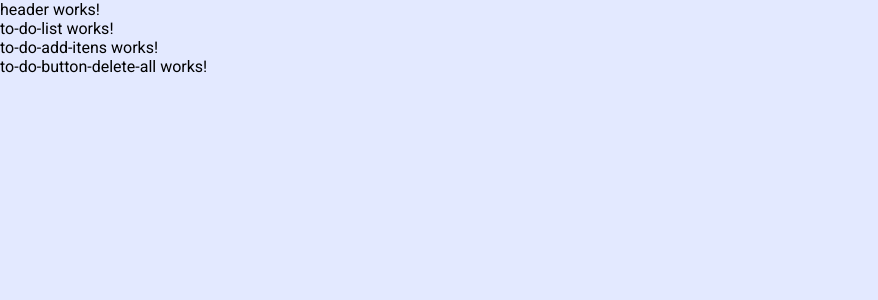
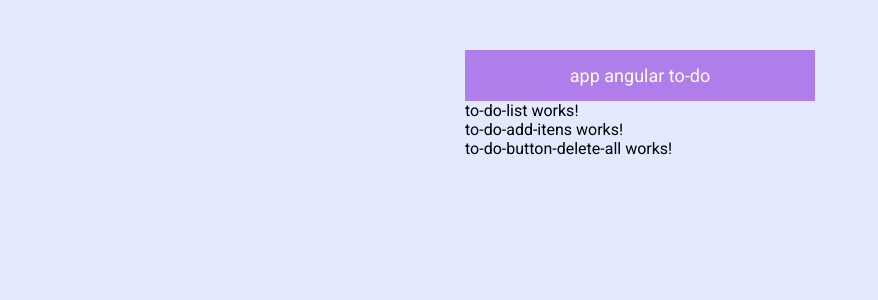
Before and after one commit to jvmhonorato/app-angular-todo, an Angular app: page / in a window 1280 px wide. Shown: the top 300 px of the page, without its empty margins (0-878 px from the left). Built offline with nearby package versions, Linux system fonts and the light colour scheme.

Commit message:
add scss class container  in home component, move add and delete component to to-do-list.component

```diff
--- a/src/app/modules/home/components/header/header.component.html
+++ b/src/app/modules/home/components/header/header.component.html
@@ -1 +1 @@
-<p>header works!</p>
+<h1>app angular to-do</h1>
--- a/src/app/modules/home/components/header/header.component.scss
+++ b/src/app/modules/home/components/header/header.component.scss
@@ -0,0 +1,11 @@
+@import '../../../../../dist/scss/variables.scss';
+
+h1 {
+  width: 100%;
+  padding:15px 0;
+
+  text-align: center;
+  font-size: 18px;
+  background-color: $tertiary-background-color;
+  color: $secondary-background-color
+}
--- a/src/app/modules/home/components/to-do-list/to-do-list.component.html
+++ b/src/app/modules/home/components/to-do-list/to-do-list.component.html
@@ -1 +1,3 @@
 <p>to-do-list works!</p>
+<app-to-do-add-itens></app-to-do-add-itens>
+<app-to-do-button-delete-all></app-to-do-button-delete-all>
--- a/src/app/modules/home/pages/home/home.component.html
+++ b/src/app/modules/home/pages/home/home.component.html
@@ -1,4 +1,5 @@
-<app-header></app-header>
+<section class="container">
+  <app-header></app-header>
 <app-to-do-list></app-to-do-list>
-<app-to-do-add-itens></app-to-do-add-itens>
-<app-to-do-button-delete-all></app-to-do-button-delete-all>
+
+</section>
```
Also changed, not shown: tutorial.txt.
